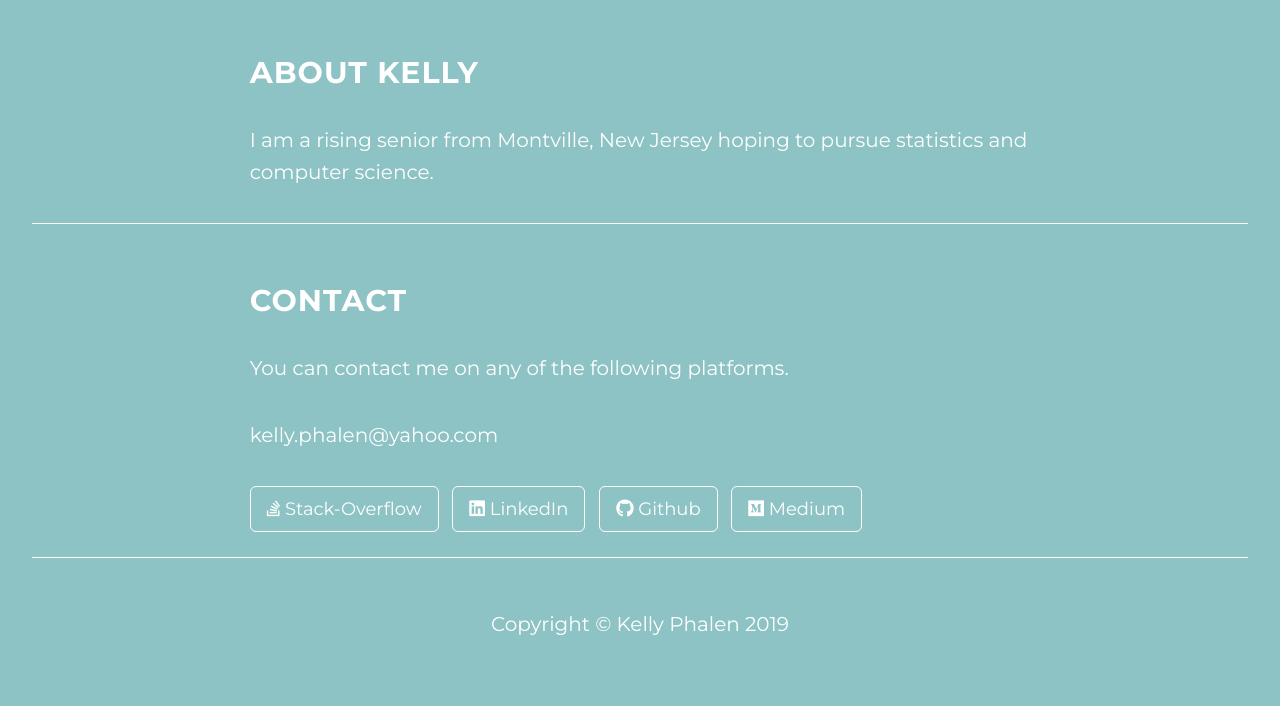
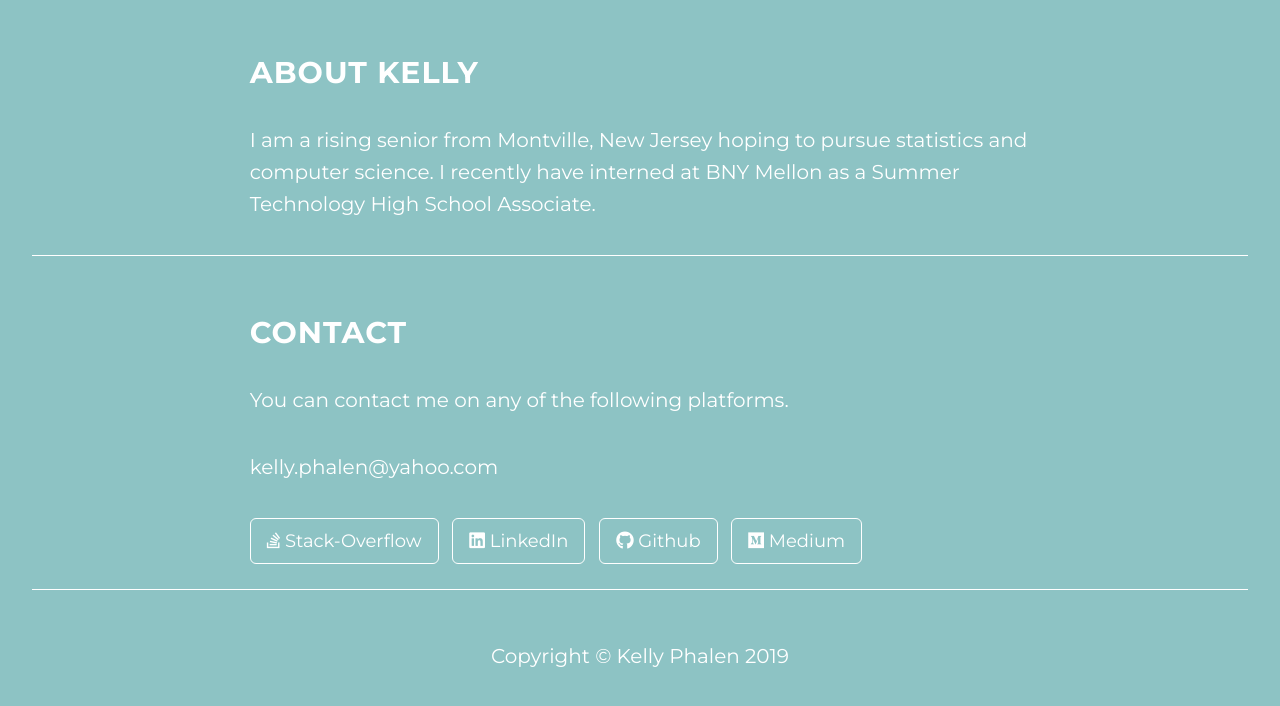
Before and after one commit to kelly-phalen/kelly-phalen, a Jekyll site: the page built from index.html, in a window 1280 px wide and 900 px high, scrolled down 726 px, cut to the strip 178-884 px from the top of the window. Built offline with Jekyll 4.4.1, drawn with Linux system fonts in a browser that asks for light colours.

Commit message:
changed background image and added another sentence to about section

```diff
--- a/_includes/about.html
+++ b/_includes/about.html
@@ -3,7 +3,7 @@
         <div class="row">
             <div class="col-lg-8 col-lg-offset-2">
                 <h2>About Kelly</h2>
-                <p> I am a rising senior from Montville, New Jersey hoping to pursue statistics and computer science.
+                <p> I am a rising senior from Montville, New Jersey hoping to pursue statistics and computer science. I recently have interned at BNY Mellon as a Summer Technology High School Associate.
             </div>
         </div>
     </section>
--- a/_includes/css/bluescale.css
+++ b/_includes/css/bluescale.css
@@ -146,7 +146,7 @@ a:focus {
     padding: 100px 0;
     text-align: center;
     color: #fff;
-    background: linear-gradient( rgba(0, 0, 0, 0.5), rgba(0, 0, 0, 0.5) ), url({{ site.baseurl }}/img/intro-bg.jpg) no-repeat bottom center scroll;
+    background: linear-gradient( rgba(0, 0, 0, 0.5), rgba(0, 0, 0, 0.5) ), url({{ site.baseurl }}/img/newimg.jpg) no-repeat bottom center scroll;
     background-color: {{ site.color.primary-dark }};
     -webkit-background-size: cover;
     -moz-background-size: cover;
```
Also changed, not shown: 1 other file.
